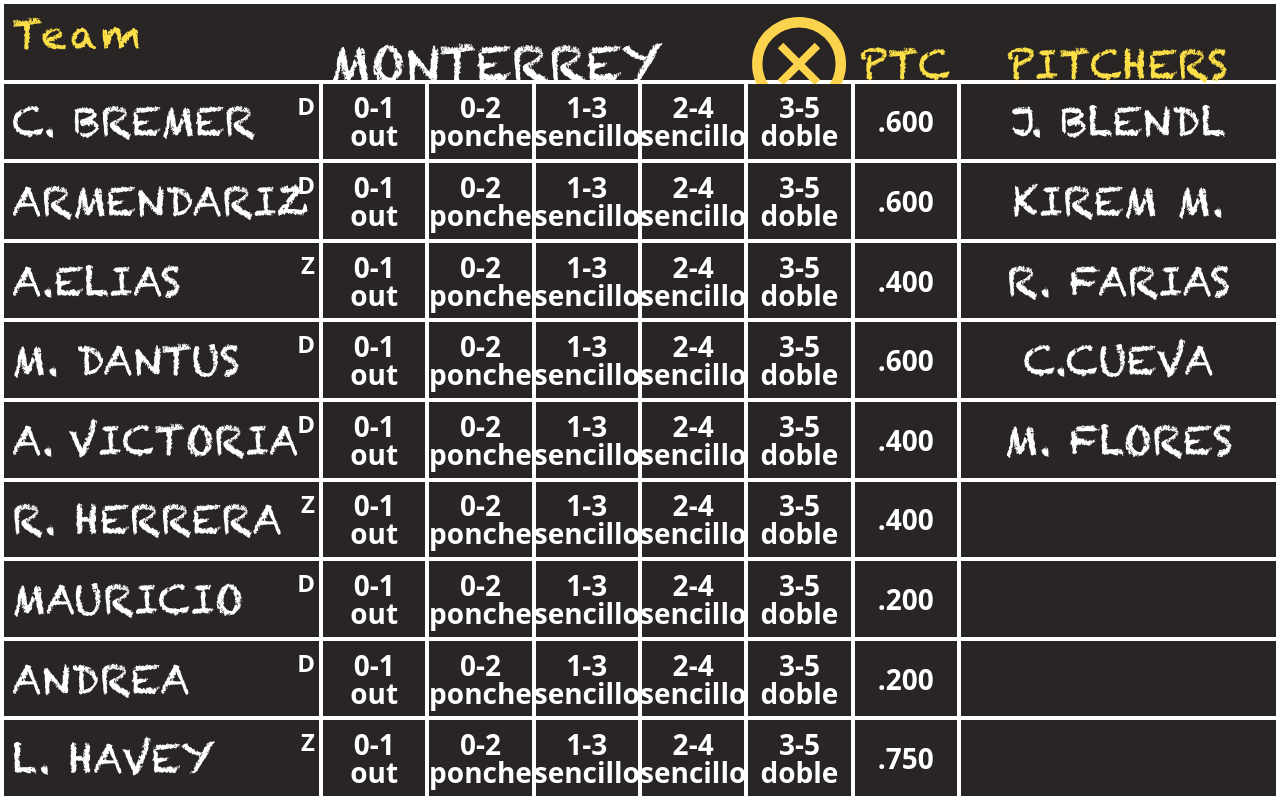
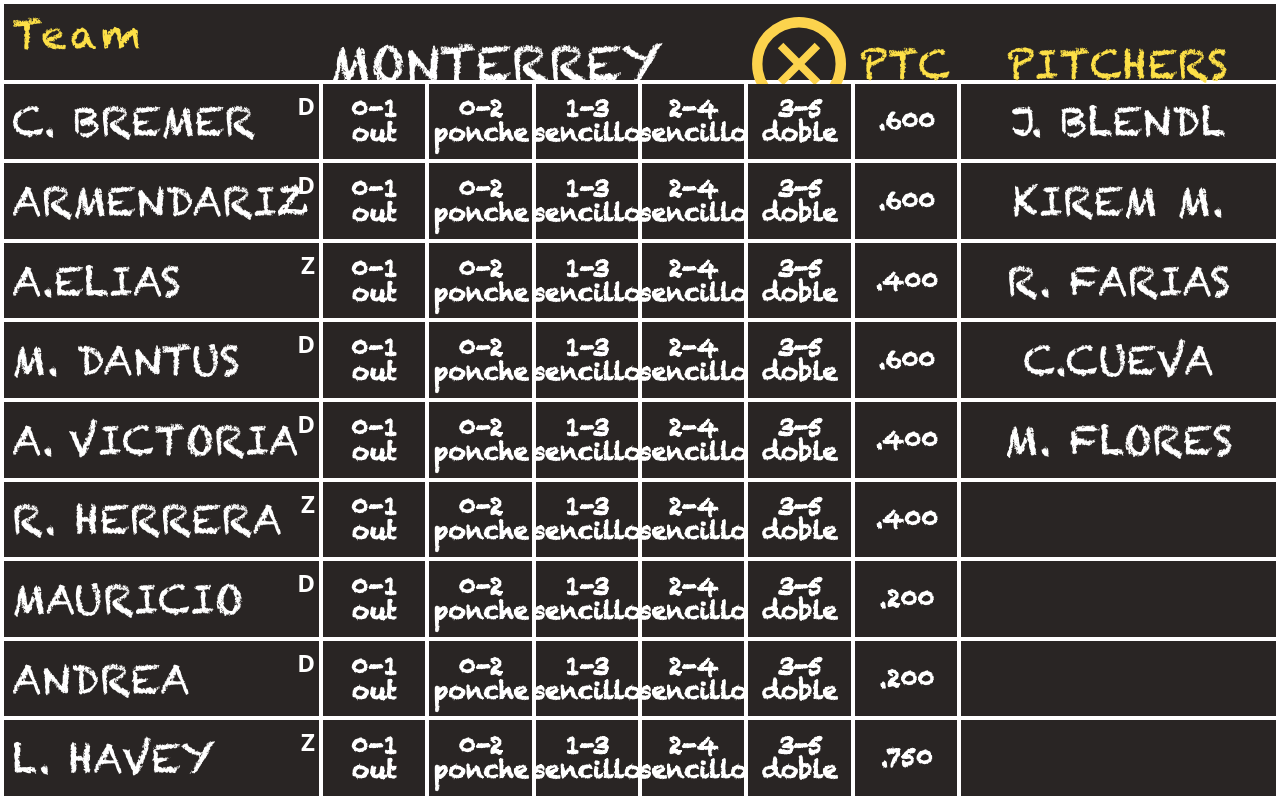
Before and after one commit to INGCapaDev/baseball-game-react, a React (Vite) app: page / in a window 1280 px wide. Built offline with nearby package versions, Linux system fonts and the light colour scheme.

Commit message:
Font for all elements

```diff
--- a/src/players/components/player/components/Text.jsx
+++ b/src/players/components/player/components/Text.jsx
@@ -1,6 +1,6 @@
 const Text = (props) => {
   return (
-    <span className="font-sans text-[3.5vh] font-bold leading-[1] text-white">
+    <span className="font-chalk text-[3vh] font-bold leading-[1] text-white">
       {props.text}
     </span>
   );
```
